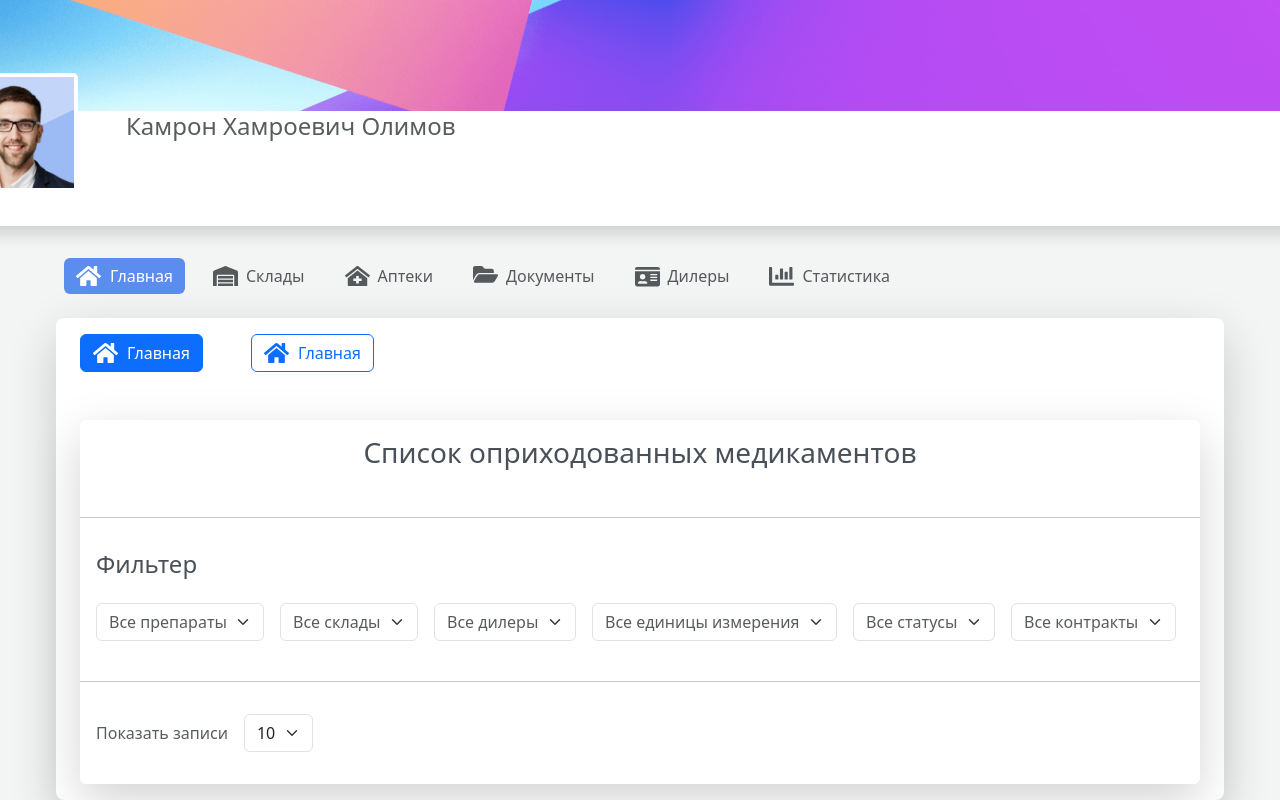
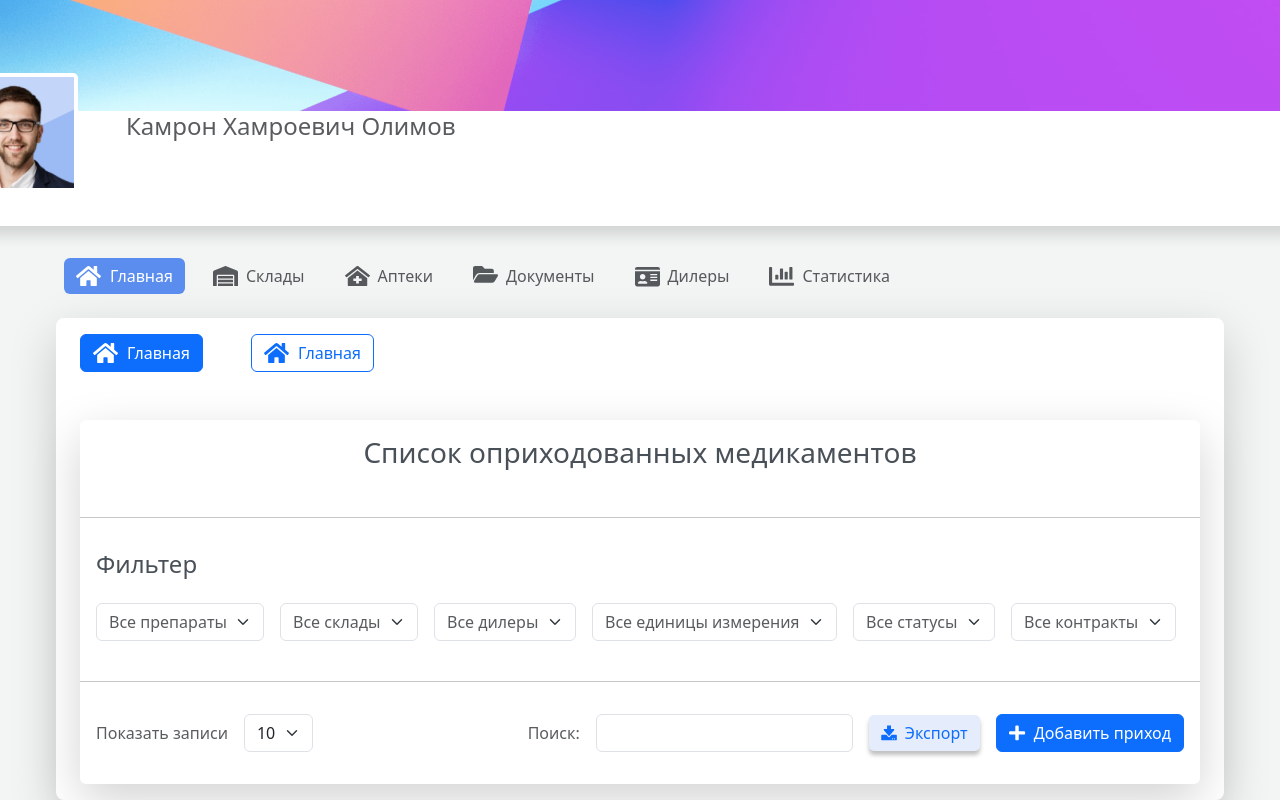
Before and after one commit to developerabrorbek/Clinics, a React (Vite) app: page / in a window 1280 px wide. Shown: the part 237-1037 px from the top of the page. Built offline with nearby package versions, Linux system fonts and the light colour scheme.

Commit message:
table updated

```diff
--- a/src/components/Tables/index.jsx
+++ b/src/components/Tables/index.jsx
@@ -78,7 +78,7 @@ const AssetsTable = () => {
               </div>
               <hr />
               <div className="income-body__table p-3">
-                <div className="income-body__table--actoins">
+                <div className="income-body__table--actoins d-flex justify-content-between">
                   <form className="income-body__left-form d-flex align-items-center gap-3">
                     <label
                       htmlFor="count"
@@ -95,16 +95,75 @@ const AssetsTable = () => {
                     </select>
                   </form>
 
+                  <div className="income-body__right-actions d-flex gap-3 align-items-center">
+                    <form className="d-flex gap-3 align-items-center">
+                      <label htmlFor="search" className="text-body-secondary">
+                        Поиск:
+                      </label>
+                      <input
+                        type="text"
+                        name="search"
+                        id="search"
+                        className="form-control"
+                      />
+                    </form>
+                    <button className="export-button btn btn-custom-export text-primary border-0 d-flex gap-2 align-items-center">
+                      <svg
+                        xmlns="http://www.w3.org/2000/svg"
+                        width="16"
+                        height="16"
+                        viewBox="0 0 16 16"
+                        fill="none"
+                      >
+                        <g clipPath="url(#clip0_278_10468)">
+                          <path
+                            d="M6.78956 -2.90625H9.25702C9.66724 -2.90625 9.99726 -2.51963 9.99726 -2.03906V4.03125H12.7022C13.2512 4.03125 13.5257 4.80811 13.1371 5.26338L8.44584 10.7628C8.21452 11.0338 7.83514 11.0338 7.60382 10.7628L2.90639 5.26338C2.51776 4.80811 2.79227 4.03125 3.34128 4.03125H6.04932V-2.03906C6.04932 -2.51963 6.37934 -2.90625 6.78956 -2.90625ZM15.9192 10.6797V14.7266C15.9192 15.2071 15.5891 15.5938 15.1789 15.5938H0.867649C0.457434 15.5938 0.127411 15.2071 0.127411 14.7266V10.6797C0.127411 10.1991 0.457434 9.8125 0.867649 9.8125H5.39236L6.90368 11.583C7.52363 12.3093 8.52295 12.3093 9.1429 11.583L10.6542 9.8125H15.1789C15.5891 9.8125 15.9192 10.1991 15.9192 10.6797ZM12.0946 13.8594C12.0946 13.4619 11.817 13.1367 11.4777 13.1367C11.1385 13.1367 10.8609 13.4619 10.8609 13.8594C10.8609 14.2568 11.1385 14.582 11.4777 14.582C11.817 14.582 12.0946 14.2568 12.0946 13.8594ZM14.0686 13.8594C14.0686 13.4619 13.791 13.1367 13.4517 13.1367C13.1124 13.1367 12.8348 13.4619 12.8348 13.8594C12.8348 14.2568 13.1124 14.582 13.4517 14.582C13.791 14.582 14.0686 14.2568 14.0686 13.8594Z"
+                            fill="currentColor"
+                          />
+                        </g>
+                        <defs>
+                          <clipPath id="clip0_278_10468">
+                            <rect
+                              width="15.7918"
+                              height="15.0312"
+                              fill="white"
+                              transform="translate(0.127411 0.5625)"
+                            />
+                          </clipPath>
+                        </defs>
+                      </svg>
+                      Экспорт
+                    </button>
 
+                    <button className="btn btn-primary d-flex gap-2 align-items-center">
+                      <svg
+                        xmlns="http://www.w3.org/2000/svg"
+                        width="17"
+                        height="16"
+                        viewBox="0 0 17 16"
+                        fill="none"
+                      >
+                        <g clipPath="url(#clip0_278_10473)">
+                          <path
+                            d="M14.9449 6.32017H9.75453V1.53015C9.75453 0.942372 9.23802 0.465698 8.60113 0.465698H7.44772C6.81083 0.465698 6.29432 0.942372 6.29432 1.53015V6.32017H1.104C0.467101 6.32017 -0.049408 6.79684 -0.049408 7.38462V8.44907C-0.049408 9.03684 0.467101 9.51352 1.104 9.51352H6.29432V14.3035C6.29432 14.8913 6.81083 15.368 7.44772 15.368H8.60113C9.23802 15.368 9.75453 14.8913 9.75453 14.3035V9.51352H14.9449C15.5818 9.51352 16.0983 9.03684 16.0983 8.44907V7.38462C16.0983 6.79684 15.5818 6.32017 14.9449 6.32017Z"
+                            fill="white"
+                          />
+                        </g>
+                        <defs>
+                          <clipPath id="clip0_278_10473">
+                            <rect
+                              width="17"
+                              height="16"
+                              fill="white"
+                              transform="translate(-0.000488281)"
+                            />
+                          </clipPath>
+                        </defs>
+                      </svg>
+                      Добавить приход
+                    </button>
+                  </div>
                 </div>
-                {/* <table className="table table-responsive">
-                  <thead>
-                    <th>1</th>
-                  </thead>
-                  <tbody>
-                    <td>1</td>
-                  </tbody>
-                </table> */}
               </div>
             </div>
           </div>
--- a/src/index.css
+++ b/src/index.css
@@ -11,3 +11,13 @@ body {
   color: #fff !important;
   background: #5a8dee !important;
 }
+
+.btn-custom-export {
+  border-radius: 5px;
+  background: #e5edfc;
+  box-shadow: 0px 4px 4px 0px rgba(0, 0, 0, 0.25);
+}
+
+.btn-custom-export:hover {
+  background: #dce6f9;
+}
```
